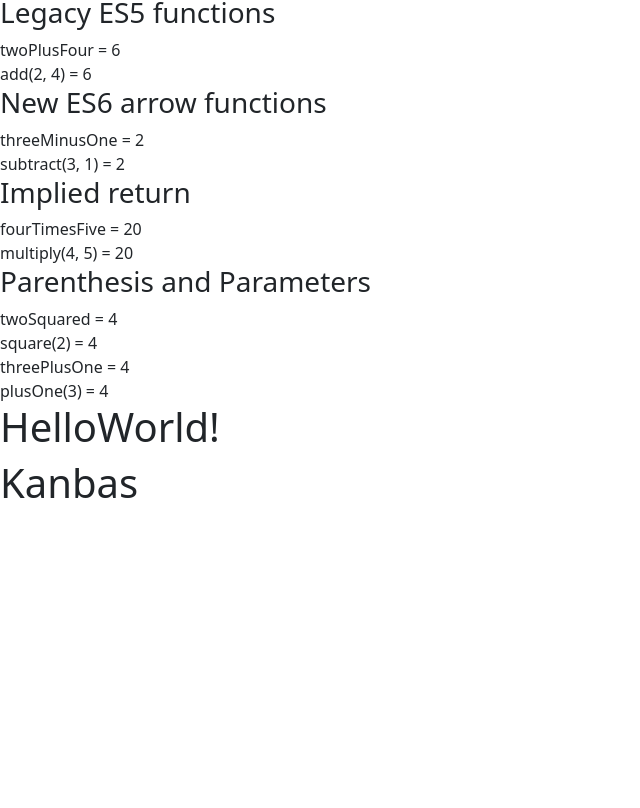
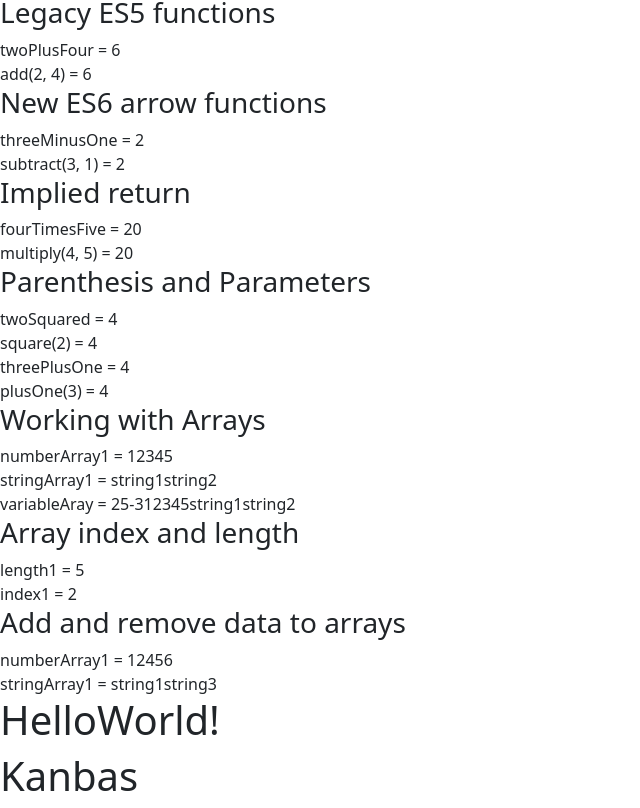
Before and after one commit to philipngpack/kanbas-react-web-app, a React (Create React App) app: page / in a window 1280 px wide. Shown: the part 946-1754 px from the top of the page, without its empty margins (0-640 px from the left). Before the commit the page ends 1461 px from the top, so only its background shows below. Built offline with nearby package versions, Linux system fonts and the light colour scheme.

Commit message:
add remove data from arrays

```diff
--- /dev/null
+++ b/src/Labs/a3/Javascript/arrays/AddingAndRemovingDataToFromArrays.tsx
@@ -0,0 +1,18 @@
+function AddingAndRemovingDataToFromArrays() {
+    let numberArray1 = [1, 2, 3, 4, 5];
+    let stringArray1 = ['string1', 'string2'];
+    numberArray1.push(6); // adding new items
+    stringArray1.push('string3');
+    numberArray1.splice(2, 1); // remove 1 item starting at 2
+    stringArray1.splice(1, 1);
+
+    return (
+        <div>
+            <h3>Add and remove data to arrays</h3>
+            numberArray1 = {numberArray1}<br />
+            stringArray1 = {stringArray1}<br />
+        </div>
+    );
+}
+
+export default AddingAndRemovingDataToFromArrays;
--- /dev/null
+++ b/src/Labs/a3/Javascript/arrays/ArrayIndexAndLength.tsx
@@ -0,0 +1,15 @@
+function ArrayIndexAndLength() {
+    let numberArray1 = [1, 2, 3, 4, 5];
+    const Length1 = numberArray1.length;
+    const index1 = numberArray1.indexOf(3);
+
+    return (
+        <div>
+            <h3>Array index and length</h3>
+            length1 = {Length1}<br />
+            index1 = {index1}<br />
+        </div>
+    );
+}
+
+export default ArrayIndexAndLength;
--- /dev/null
+++ b/src/Labs/a3/Javascript/arrays/WorkingWithArrays.tsx
@@ -0,0 +1,24 @@
+import ArrayIndexAndLength from "../arrays/ArrayIndexAndLength";
+import AddingAndRemovingDataToFromArrays from "../arrays/AddingAndRemovingDataToFromArrays";
+
+function WorkingWithArrays() {
+    var functionScoped = 2;
+    let blockeScoped = 5;
+    const constant1 = functionScoped - blockeScoped;
+    let numberArray1 = [1, 2, 3, 4, 5];
+    let stringArray1 = ['string1', 'string2'];
+    let variableAray = [functionScoped, blockeScoped, constant1, numberArray1, stringArray1];
+
+    return (
+        <div>
+            <h3>Working with Arrays</h3>
+            numberArray1 = {numberArray1}<br />
+            stringArray1 = {stringArray1}<br />
+            variableAray = {variableAray}<br />
+            <ArrayIndexAndLength />
+            <AddingAndRemovingDataToFromArrays />
+        </div>
+    );
+}
+
+export default WorkingWithArrays;
--- a/src/Labs/a3/Javascript/index.tsx
+++ b/src/Labs/a3/Javascript/index.tsx
@@ -4,6 +4,7 @@ import BooleanVariables from "./variables/BooleanVariables";
 import IfElse from "./conditionals/IfElse";
 import TernaryOperator from "./conditionals/TernaryOperator";
 import WorkingWithFunctions from "./functions/WorkingWithFunctions";
+import WorkingWithArrays from "./arrays/WorkingWithArrays";
 
 function JavaScript() {
     console.log('Hello World!');
@@ -16,6 +17,8 @@ function JavaScript() {
             <IfElse />
             <TernaryOperator />
             <WorkingWithFunctions />
+            <WorkingWithArrays />
+
         </div>
     );
 }
```
